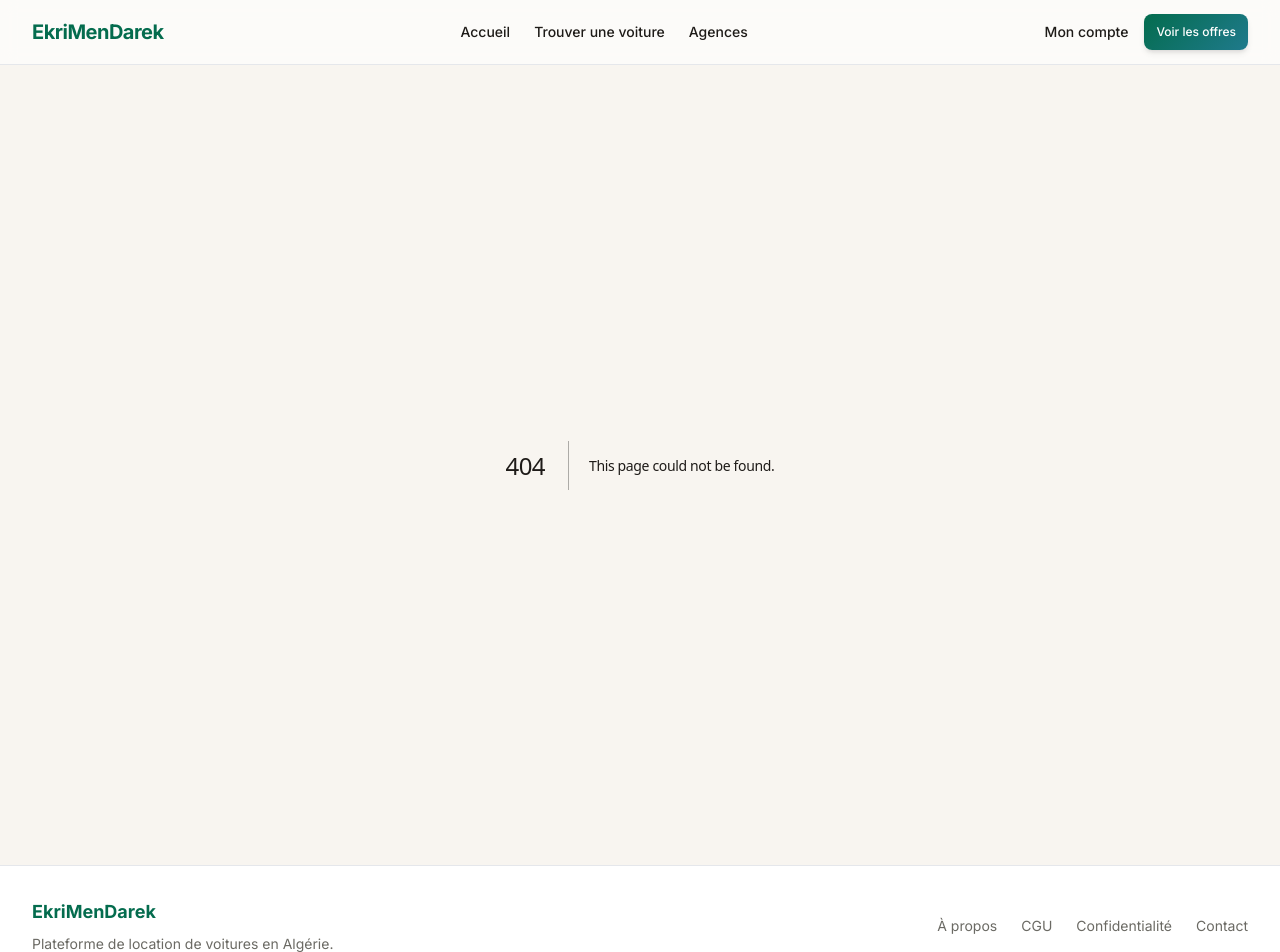
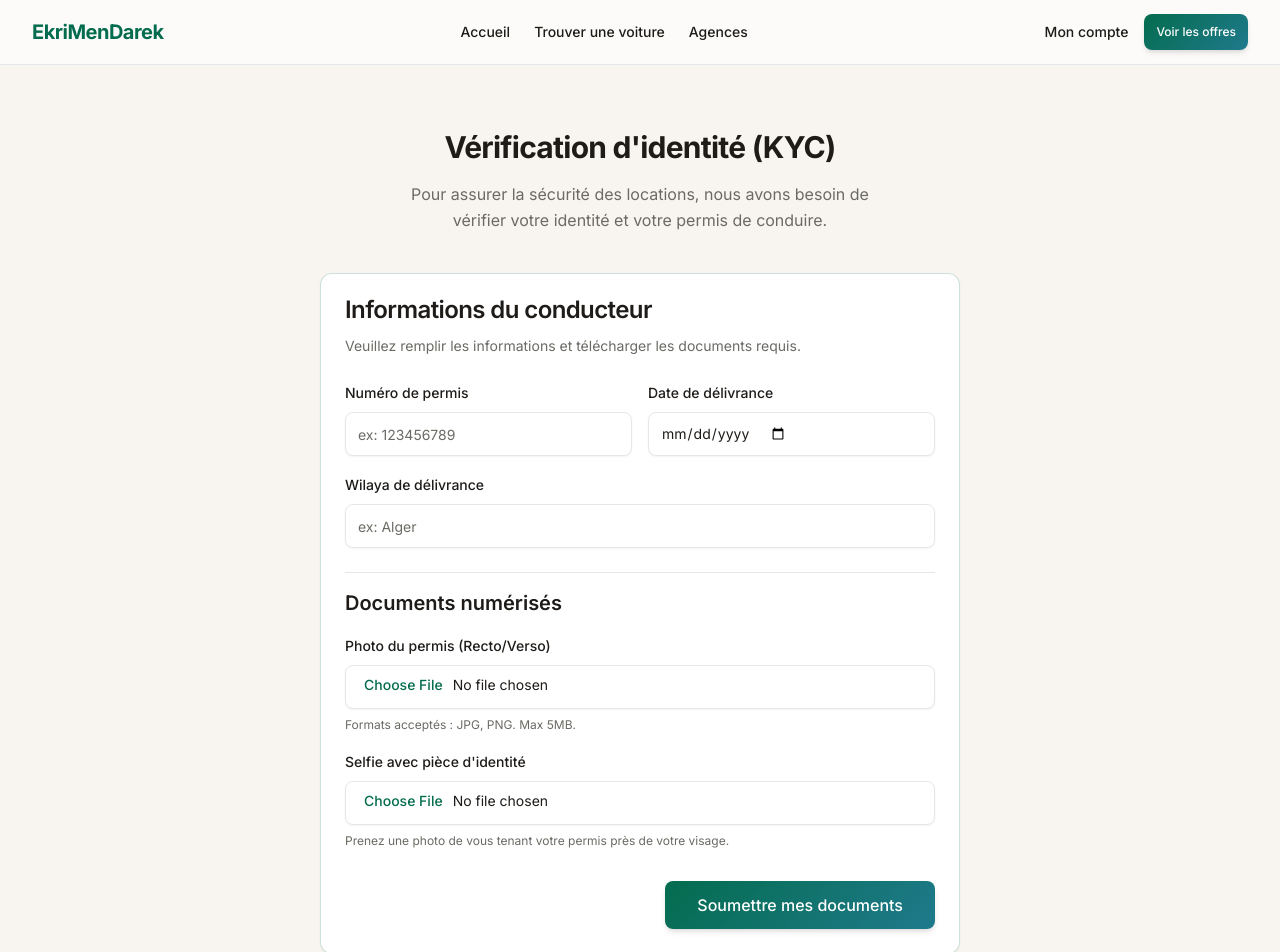
Before and after one commit to echeballah-coder/ekrimendarek-fullstack, a Next.js app in the folder frontend/: page /kyc in a window 1280 px wide. Before the commit this address had no page. Shown: the top 952 px of the page. Built offline with nearby package versions, Linux system fonts and the light colour scheme.

Commit message:
Étape 10 : page KYC avec envoi mock des documents

```diff
--- /dev/null
+++ b/frontend/app/kyc/page.tsx
@@ -0,0 +1,158 @@
+"use client"
+
+import { useState } from "react"
+import { Button, buttonBaseStyles, buttonSizes, buttonVariants } from "@/components/ui/Button"
+import { Input } from "@/components/ui/Input"
+import { Card, CardContent, CardHeader, CardTitle, CardDescription, CardFooter } from "@/components/ui/Card"
+import Link from "next/link"
+import { cn } from "@/lib/utils"
+
+export default function KYCPage() {
+    const [isSubmitting, setIsSubmitting] = useState(false)
+    const [isSuccess, setIsSuccess] = useState(false)
+    const [formData, setFormData] = useState({
+        licenseNumber: "",
+        issuedDate: "",
+        wilaya: ""
+    })
+
+    const handleSubmit = (e: React.FormEvent) => {
+        e.preventDefault()
+        setIsSubmitting(true)
+
+        // Simulate API call
+        setTimeout(() => {
+            setIsSubmitting(false)
+            setIsSuccess(true)
+        }, 2000)
+    }
+
+    // Handle Input Changes
+    const handleChange = (e: React.ChangeEvent<HTMLInputElement>) => {
+        const { name, value } = e.target
+        setFormData(prev => ({ ...prev, [name]: value }))
+    }
+
+    if (isSuccess) {
+        return (
+            <div className="min-h-screen bg-brand-background py-16 px-4 flex justify-center items-center">
+                <Card className="max-w-lg w-full bg-brand-surface border-brand-success/50 animate-in fade-in zoom-in duration-300">
+                    <CardHeader className="text-center">
+                        <div className="mx-auto bg-brand-success/20 text-brand-success w-20 h-20 rounded-full flex items-center justify-center mb-6">
+                            <svg xmlns="http://www.w3.org/2000/svg" fill="none" viewBox="0 0 24 24" strokeWidth={2} stroke="currentColor" className="w-10 h-10">
+                                <path strokeLinecap="round" strokeLinejoin="round" d="M9 12.75L11.25 15 15 9.75M21 12a9 9 0 11-18 0 9 9 0 0118 0z" />
+                            </svg>
+                        </div>
+                        <CardTitle className="text-2xl text-brand-text mb-2">Documents reçus !</CardTitle>
+                        <CardDescription>
+                            Vos informations ont été transmises à l&apos;agence.
+                        </CardDescription>
+                    </CardHeader>
+                    <CardContent className="text-center text-brand-text/80 space-y-4">
+                        <p>La vérification de votre identité est en cours de traitement.</p>
+                        <div className="bg-brand-background p-4 rounded-lg border border-brand-border text-sm text-brand-textMuted">
+                            <strong>Note pour la démo :</strong> Aucun document n&apos;a été réellement envoyé. C&apos;est une simulation.
+                        </div>
+                    </CardContent>
+                    <CardFooter className="justify-center pt-6">
+                        <Link
+                            href="/recherche"
+                            className={cn(buttonBaseStyles, buttonVariants.primary, buttonSizes.lg)}
+                        >
+                            Retour à l&apos;accueil
+                        </Link>
+                    </CardFooter>
+                </Card>
+            </div>
+        )
+    }
+
+    return (
+        <div className="min-h-screen bg-brand-background py-16">
+            <div className="container mx-auto px-4 max-w-2xl">
+                <div className="text-center mb-10">
+                    <h1 className="text-3xl font-bold text-brand-text mb-4">Vérification d&apos;identité (KYC)</h1>
+                    <p className="text-brand-textMuted max-w-lg mx-auto">
+                        Pour assurer la sécurité des locations, nous avons besoin de vérifier votre identité et votre permis de conduire.
+                    </p>
+                </div>
+
+                <Card className="border-brand-accent/20">
+                    <CardHeader>
+                        <CardTitle>Informations du conducteur</CardTitle>
+                        <CardDescription>Veuillez remplir les informations et télécharger les documents requis.</CardDescription>
+                    </CardHeader>
+                    <form onSubmit={handleSubmit}>
+                        <CardContent className="space-y-6">
+                            {/* Text Inputs */}
+                            <div className="grid grid-cols-1 md:grid-cols-2 gap-4">
+                                <div className="space-y-2">
+                                    <label className="text-sm font-medium text-brand-text">Numéro de permis</label>
+                                    <Input
+                                        name="licenseNumber"
+                                        placeholder="ex: 123456789"
+                                        value={formData.licenseNumber}
+                                        onChange={handleChange}
+                                        required
+                                    />
+                                </div>
+                                <div className="space-y-2">
+                                    <label className="text-sm font-medium text-brand-text">Date de délivrance</label>
+                                    <Input
+                                        type="date"
+                                        name="issuedDate"
+                                        value={formData.issuedDate}
+                                        onChange={handleChange}
+                                        required
+                                    />
+                                </div>
+                                <div className="space-y-2 md:col-span-2">
+                                    <label className="text-sm font-medium text-brand-text">Wilaya de délivrance</label>
+                                    <Input
+                                        name="wilaya"
+                                        placeholder="ex: Alger"
+                                        value={formData.wilaya}
+                                        onChange={handleChange}
+                                        required
+                                    />
+                                </div>
+                            </div>
+
+                            {/* File Upload Mocks */}
+                            <div className="space-y-4 pt-4 border-t border-brand-border">
+                                <h3 className="font-semibold text-brand-text">Documents numérisés</h3>
+
+                                <div className="space-y-2">
+                                    <label className="text-sm font-medium text-brand-text">Photo du permis (Recto/Verso)</label>
+                                    <div className="flex items-center gap-4">
+                                        <Input type="file" className="text-sm cursor-pointer file:cursor-pointer file:text-brand-accent file:border-0 file:bg-transparent" accept="image/*" />
+                                    </div>
+                                    <p className="text-xs text-brand-textMuted">Formats acceptés : JPG, PNG. Max 5MB.</p>
+                                </div>
+
+                                <div className="space-y-2">
+                                    <label className="text-sm font-medium text-brand-text">Selfie avec pièce d&apos;identité</label>
+                                    <div className="flex items-center gap-4">
+                                        <Input type="file" className="text-sm cursor-pointer file:cursor-pointer file:text-brand-accent file:border-0 file:bg-transparent" accept="image/*" />
+                                    </div>
+                                    <p className="text-xs text-brand-textMuted">Prenez une photo de vous tenant votre permis près de votre visage.</p>
+                                </div>
+                            </div>
+                        </CardContent>
+                        <CardFooter className="flex justify-end pt-2">
+                            <Button
+                                type="submit"
+                                variant="primary"
+                                size="lg"
+                                className="w-full md:w-auto"
+                                isLoading={isSubmitting}
+                            >
+                                {isSubmitting ? "Envoi en cours..." : "Soumettre mes documents"}
+                            </Button>
+                        </CardFooter>
+                    </form>
+                </Card>
+            </div>
+        </div>
+    )
+}
--- a/frontend/app/reservation/page.tsx
+++ b/frontend/app/reservation/page.tsx
@@ -75,10 +75,16 @@ function ReservationContent() {
                         <p>Votre demande pour la <strong>{vehicle.title}</strong> a bien été prise en compte (simulation).</p>
                         <p className="mt-2 text-sm">L&apos;agence reviendra vers vous pour confirmer la disponibilité.</p>
                     </CardContent>
-                    <CardFooter className="justify-center">
+                    <CardFooter className="justify-center flex-col gap-3">
+                        <Link
+                            href="/kyc"
+                            className={cn(buttonBaseStyles, buttonVariants.primary, buttonSizes.lg, "w-full")}
+                        >
+                            Compléter ma vérification d&apos;identité
+                        </Link>
                         <Link
                             href="/recherche"
-                            className={cn(buttonBaseStyles, buttonVariants.outline, buttonSizes.md)}
+                            className={cn(buttonBaseStyles, buttonVariants.outline, buttonSizes.md, "w-full")}
                         >
                             Retourner aux véhicules
                         </Link>
```
